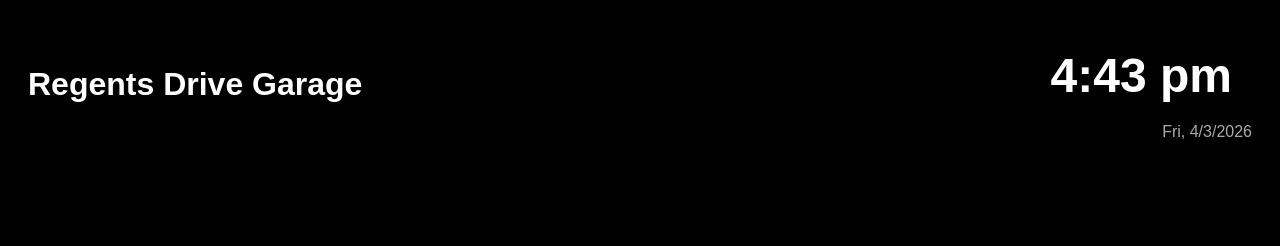
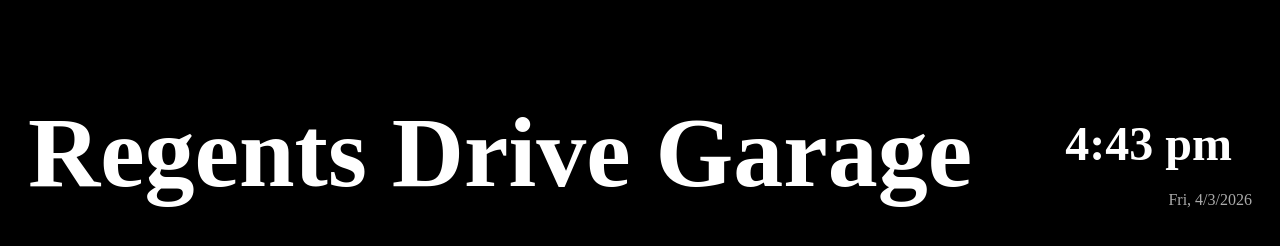
Before and after one commit to klNoam/public-transit-terminal, a plain HTML site: page frontend/index.html in a window 1280 px wide. Drawn offline with Linux system fonts and the light colour scheme; no server answers.

Commit message:
Changed some styling to the front end

```diff
--- a/frontend/style.css
+++ b/frontend/style.css
@@ -1,7 +1,6 @@
 body {
   background-color: black;
   color: white;
-  font-family: Arial, sans-serif;
   padding: 20px;
 }
 
@@ -57,3 +56,7 @@ body {
   font-size: 1em;
   color: #aaaaaa;
 }
+
+h1{
+  font-size: 100px;
+}
```
